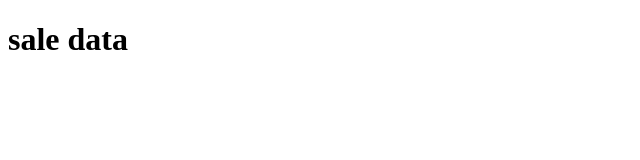
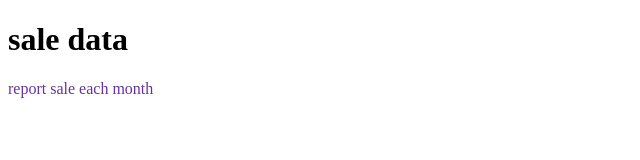
Before and after one commit to SsxnN7070/pat-project, a plain HTML site: page index.html in a window 1280 px wide. Shown: the whole page, without its empty margins (0-640 px from the left). Drawn offline with Linux system fonts and the light colour scheme.

Commit message:
add report sale

```diff
--- a/index.html
+++ b/index.html
@@ -4,8 +4,14 @@
     <meta charset="UTF-8">
     <meta name="viewport" content="width=device-width, initial-scale=1.0">
     <title>Document</title>
+    <style>
+        p{
+            color: rebeccapurple;
+        }
+    </style>
 </head>
 <body>
     <h1>sale data</h1>
+    <p>report sale each month</p>
 </body>
 </html>
```
